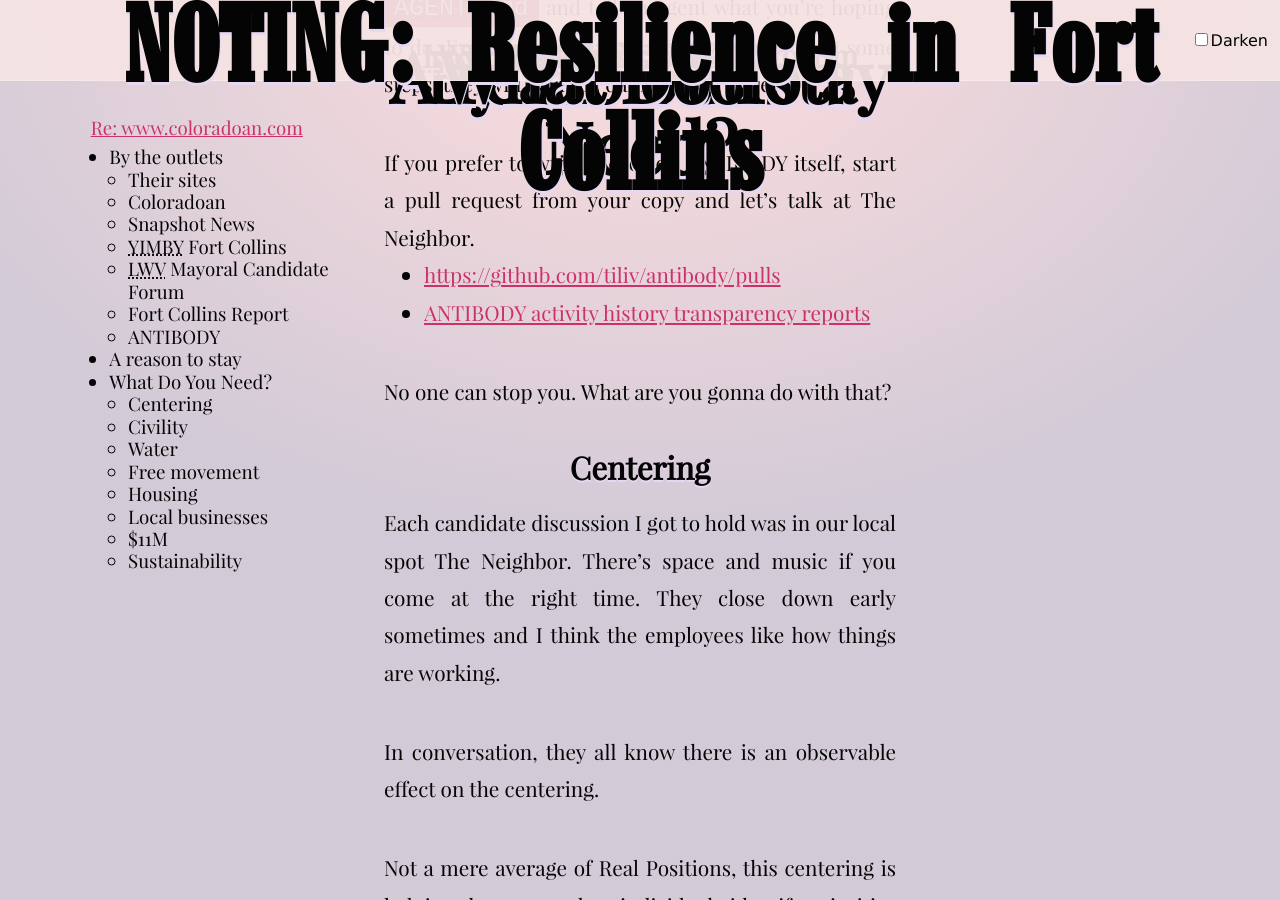
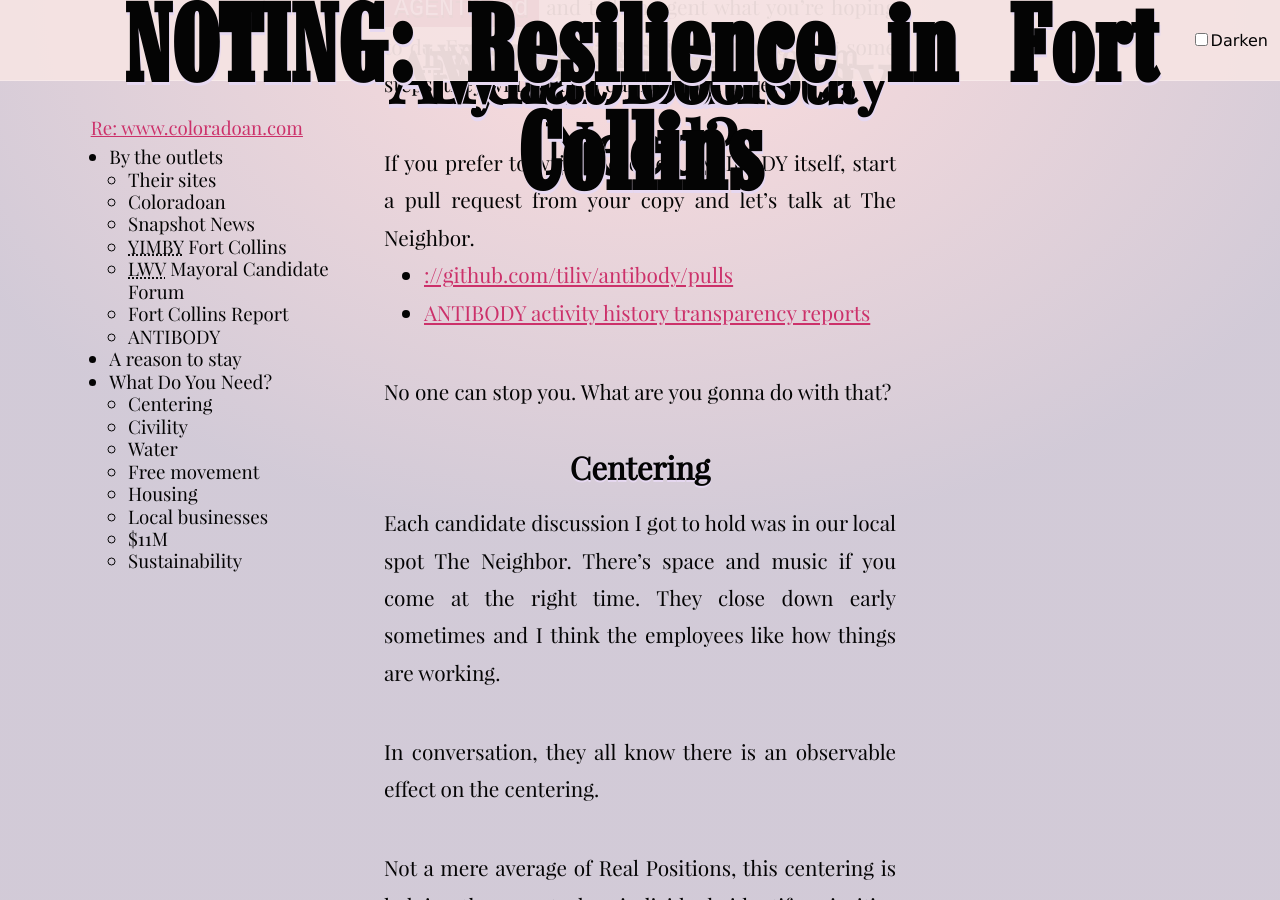
Before and after one commit to tiliv/antibody, a Jekyll site: the page built from docs/journal/autumn-ryan-Resilience-in-Fort-Collins/index.md, in a window 1280 px wide and 900 px high, scrolled down 12981 px. Built offline with Jekyll 4.4.1, drawn with Linux system fonts in a browser that asks for light colours; some of the changed lines change nothing that is shown.

Commit message:
I knew this would happen one day

```diff
--- a/docs/journal/autumn-ryan-Resilience-in-Fort-Collins/index.md
+++ b/docs/journal/autumn-ryan-Resilience-in-Fort-Collins/index.md
@@ -203,7 +203,7 @@ Just add or remove things from the `docs/journal` folder and follow the patterns
 
 If you prefer to write pieces on ANTIBODY itself, start a pull request from your copy and let's talk at The Neighbor.
 
-- [https://github.com/tiliv/antibody/pulls](https://github.com/tiliv/antibody/pulls)
+- [://github.com/tiliv/antibody/pulls](https://github.com/tiliv/antibody/pulls)
 - [ANTIBODY activity history transparency reports](https://github.com/tiliv/antibody/pulse)
 
 No one can stop you. What are you gonna do with that?
```
